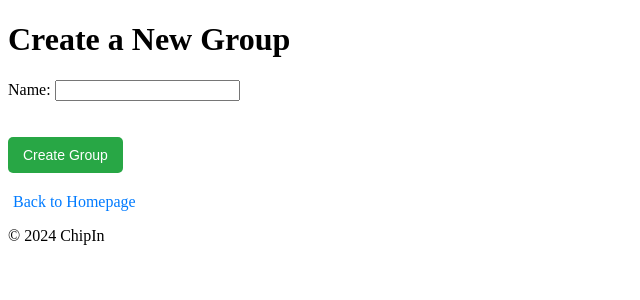
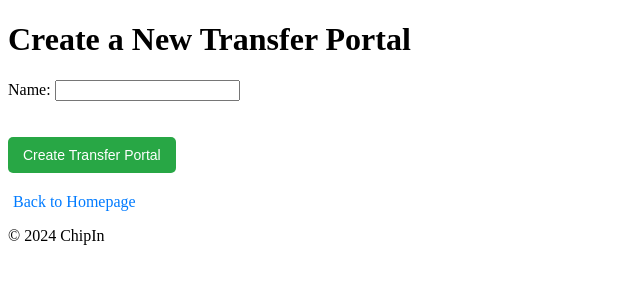
Before and after one commit to aaabbbccc11283/ssa_project, a Django app: page /chipin/create_group/ in a window 1280 px wide. Shown: the part 134-434 px from the top of the page, without its empty margins (0-640 px from the left). Run offline with Django 5.2, Linux system fonts and the light colour scheme; a user stored in the database is signed in; data comes from the database, SQL or seed files in the repository; both versions use the stored data as it was after the commit.

```diff
--- a/chipin/templates/chipin/create_group.html
+++ b/chipin/templates/chipin/create_group.html
@@ -1,13 +1,13 @@
 {% extends 'chipin/base.html' %}
 
-{% block title %}Create a New Group{% endblock %}
+{% block title %}Create a New Transfer Portal{% endblock %}
 
 {% block content %}
-    <h1>Create a New Group</h1>
+    <h1>Create a New Transfer Portal</h1>
     <form method="post">
         {% csrf_token %}
         {{ form.as_p }}
-        <button type="submit">Create Group</button>
+        <button type="submit">Create Transfer Portal</button>
     </form>
     <a href="{% url 'chipin:home' %}">Back to Homepage</a>
 {% endblock %}
--- a/chipin/templates/chipin/group_detail.html
+++ b/chipin/templates/chipin/group_detail.html
@@ -2,7 +2,7 @@
 {% block title %}{{ group.name }}{% endblock %}
 {% block content %}
     <h1>{{ group.name }}</h1>
-    <p>Administrator: {{ group.admin.profile.nickname }}</p>
+    <p>Administrator: {{ group.admin.profile.first_name}}</p>
 
     <h2>Group Events</h2>
     <!-- Only display "Create New Event" link to the group administrator -->
```
Also changed, not shown: users/forms.py (+8 -0 lines), db.sqlite3.
